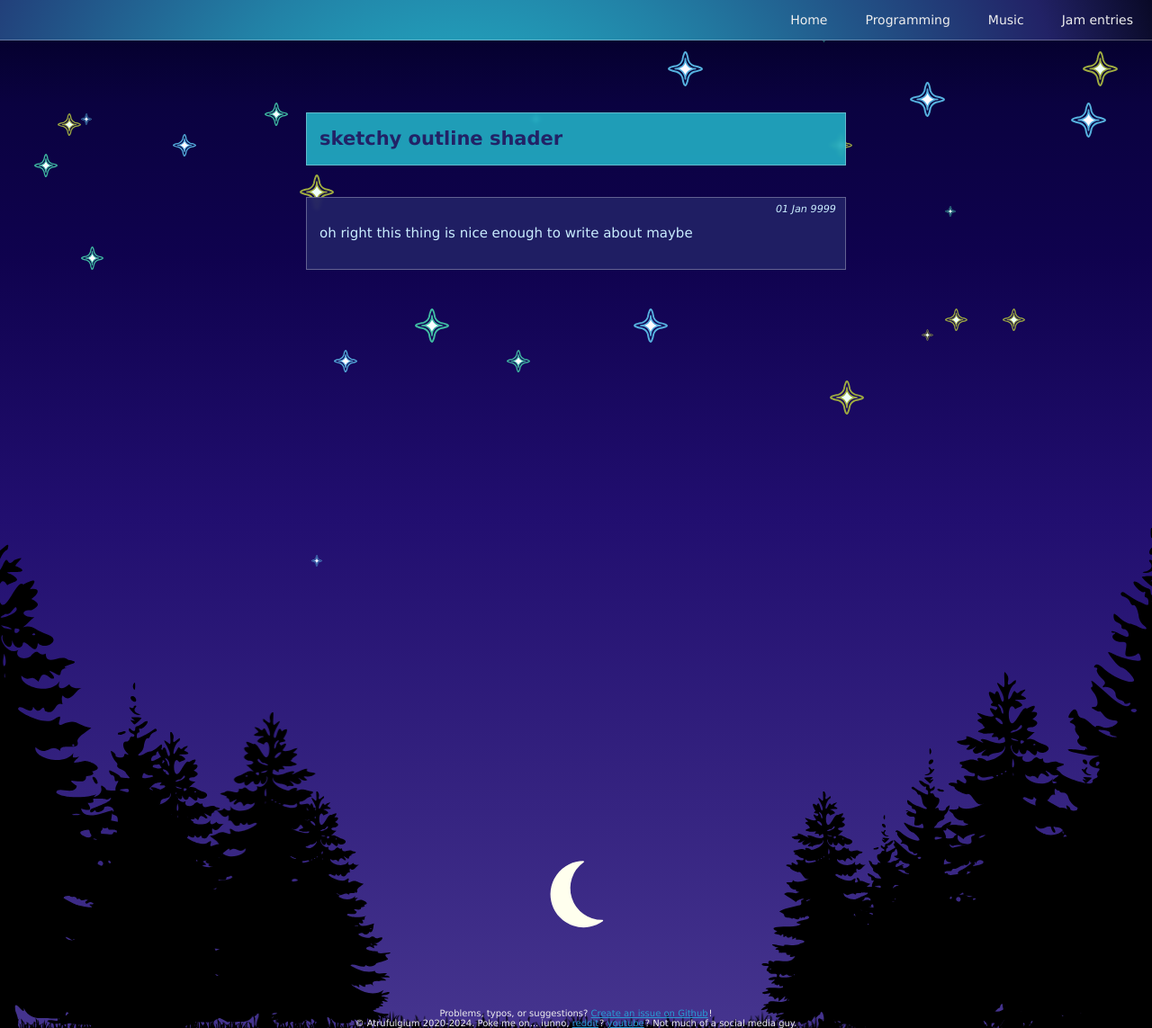
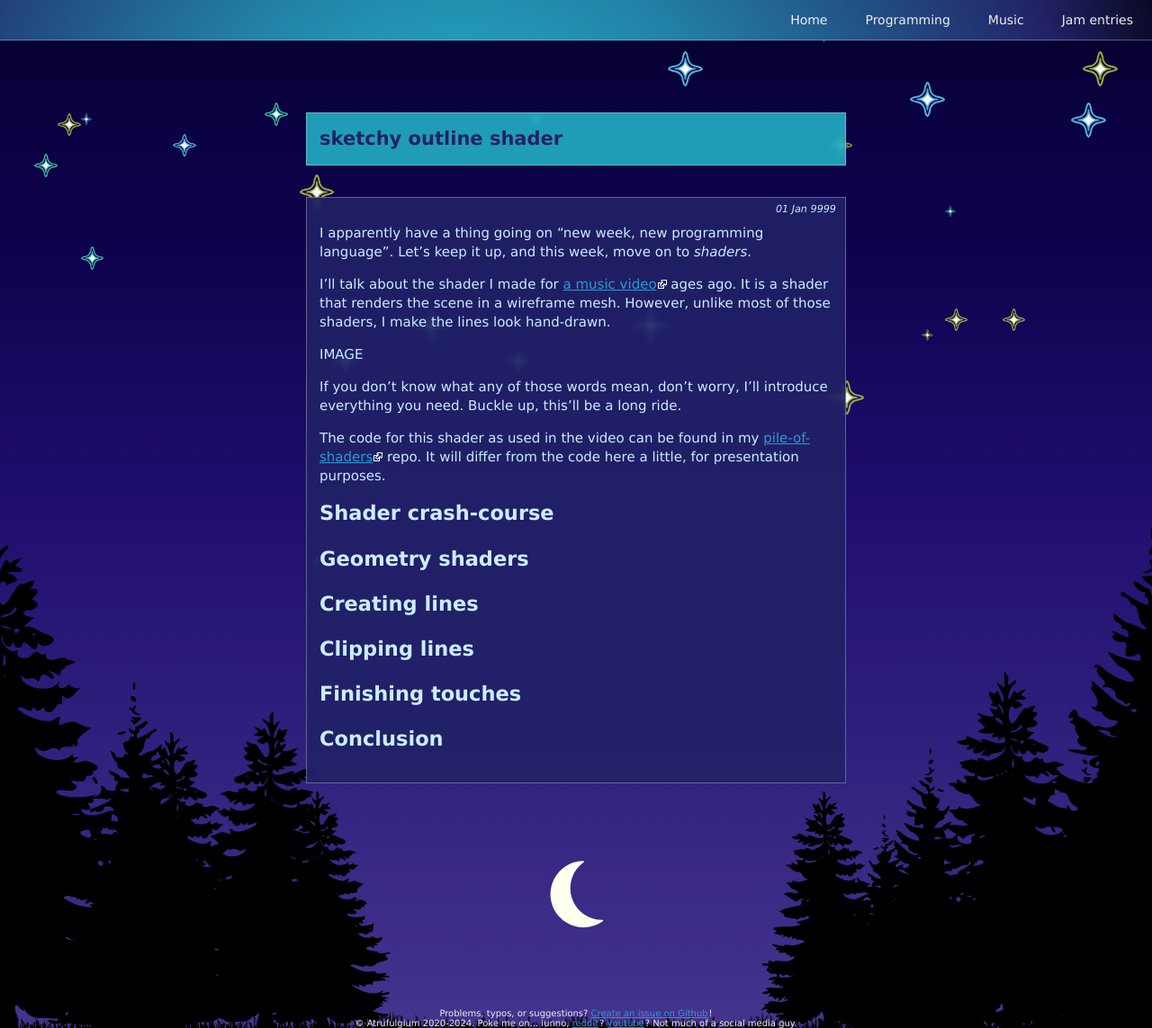
Before and after one commit to Atrufulgium/atrufulgium.github.io, a Jekyll site: the page built from _posts/9999-01-01-sketchy-outline.md, in a window 1280 px wide and 1143 px high. Shown: the whole window at 90% size. Built offline with Jekyll 4.4.1, drawn with Linux system fonts in a browser that asks for light colours.

```diff
--- a/_posts/9999-01-01-sketchy-outline.md
+++ b/_posts/9999-01-01-sketchy-outline.md
@@ -2,13 +2,40 @@
 layout: post
 title: Sketchy outline shader
 title-lower: sketchy outline shader
-title-tiny: sketch
-blurb: An overly expensive shader that traces geometry with handdrawn lines.
+title-tiny: sketch shader
+blurb: A pretty expensive shader that traces geometry with hand-drawn lines.
 ---
 {::nomarkdown}
 
 [block]
-oh right this thing is nice enough to write about maybe
+I apparently have a thing going on "new week, new programming language". Let's keep it up, and this week, move on to *shaders*.
+
+I'll talk about the shader I made for [a music video](https://www.youtube.com/watch?v=8FtlRY6haUI) ages ago. It is a shader that renders the scene in a wireframe mesh. However, unlike most of those shaders, I make the lines look hand-drawn.
+
+IMAGE
+
+If you don't know what any of those words mean, don't worry, I'll introduce everything you need. Buckle up, this'll be a long ride.
+
+The code for this shader as used in the video can be found in my [pile-of-shaders](https://github.com/Atrufulgium/pile-of-shaders) repo. It will differ from the code here a little, for presentation purposes.
+
+Shader crash-course
+===================
+
+Geometry shaders
+================
+
+Creating lines
+==============
+
+Clipping lines
+==============
+
+Finishing touches
+=================
+
+Conclusion
+==========
+
 [/block]
 
 {:/nomarkdown}
```
Also changed, not shown: _posts/2024-08-28-funny-quine.md (renamed from _posts/9999-01-01-funny-quine.md, +2 -2 lines), _posts/9999-01-01-fronttick-2.md (added, +14 -0 lines).
